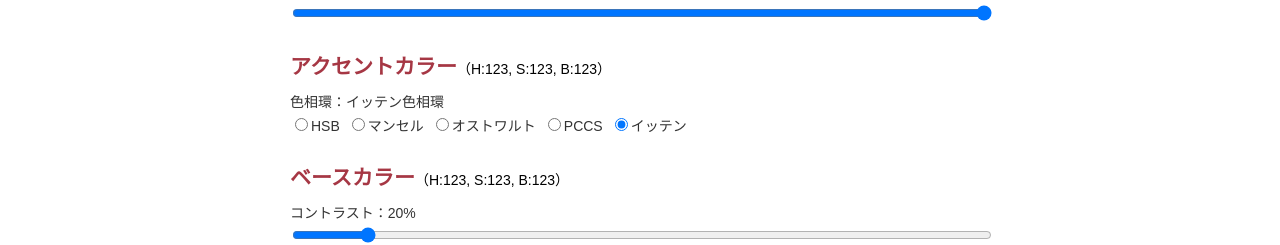
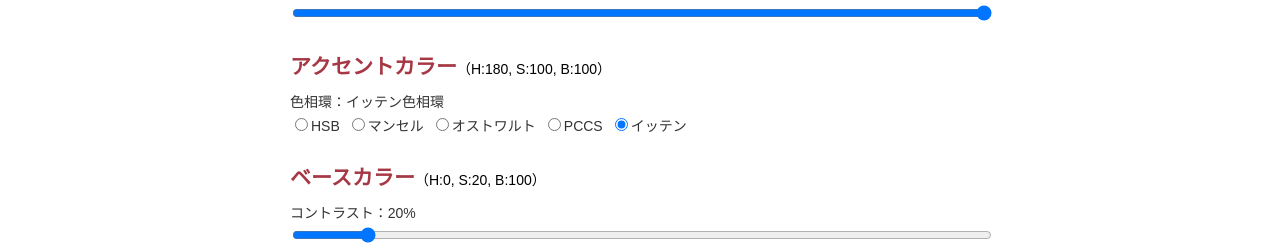
Before and after one commit to ryo-i/color-scheme-generator, a Next.js app: page / in a window 1280 px wide. Shown: the part 499-744 px from the top of the page. Built offline with nearby package versions, Linux system fonts and the light colour scheme.

Commit message:
アクセントカラー 、ベースカラーのHSBフックを画面テキストに反映 #10

```diff
--- a/components/Inner.tsx
+++ b/components/Inner.tsx
@@ -103,7 +103,13 @@ function Inner() {
   const [mainHue, setMainHue] = useState(innerJson.mainColor.hue);
   const [mainSaturation, setMainSaturation] = useState(innerJson.mainColor.saturation);
   const [mainBrightness, setMainBrightness] = useState(innerJson.mainColor.brightness);
+  const [accentHue, setAccentHue] = useState(innerJson.accentColor.hue);
+  const [accentSaturation, setAccentSaturation] = useState(innerJson.accentColor.saturation);
+  const [accentBrightness, setAccentBrightness] = useState(innerJson.accentColor.brightness);
   const [hueCircle, setHueCircle] = useState(innerJson.accentColor.hueCircle);
+  const [baseHue, setBaseHue] = useState(innerJson.baseColor.hue);
+  const [baseSaturation, setBaseSaturation] = useState(innerJson.baseColor.saturation);
+  const [baseBrightness, setBaseBrightness] = useState(innerJson.baseColor.brightness);
   const [contrast, setContrast] = useState(innerJson.baseColor.contrast);
 
 
@@ -234,7 +240,7 @@ function Inner() {
           <input type="range" name="brightness" value={mainBrightness} min="0" max="100" onChange={changeMainColor} />
         </section>
         <section className="accentColor">
-          <h2>アクセントカラー<span>（H:123, S:123, B:123）</span></h2>
+          <h2>アクセントカラー<span>（H:{accentHue}, S:{accentSaturation}, B:{accentBrightness}）</span></h2>
           <p>色相環：{hueCircle}</p>
           <label><input type="radio" name="hueCircle" value="HSB色相環" data-hue-circle="hsb" onChange={changeAccentColor} />HSB</label>
           <label><input type="radio" name="hueCircle" value="マンセル色相環" data-hue-circle="munsell" onChange={changeAccentColor} />マンセル</label>
@@ -243,7 +249,7 @@ function Inner() {
           <label><input type="radio" name="hueCircle" value="イッテン色相環" data-hue-circle="itten" onChange={changeAccentColor} defaultChecked />イッテン</label>
         </section>
         <section className="baseColor">
-          <h2>ベースカラー<span>（H:123, S:123, B:123）</span></h2>
+          <h2>ベースカラー<span>（H:{baseHue}, S:{baseSaturation}, B:{baseBrightness}）</span></h2>
           <p>コントラスト：{contrast}%</p>
           <input type="range" name="contrast" value={contrast} min="0" max="200" step="5" onChange={changeBaseColor} />
         </section>
```
Also changed, not shown: 1 other file (tests, documents, lock files or other folders).
